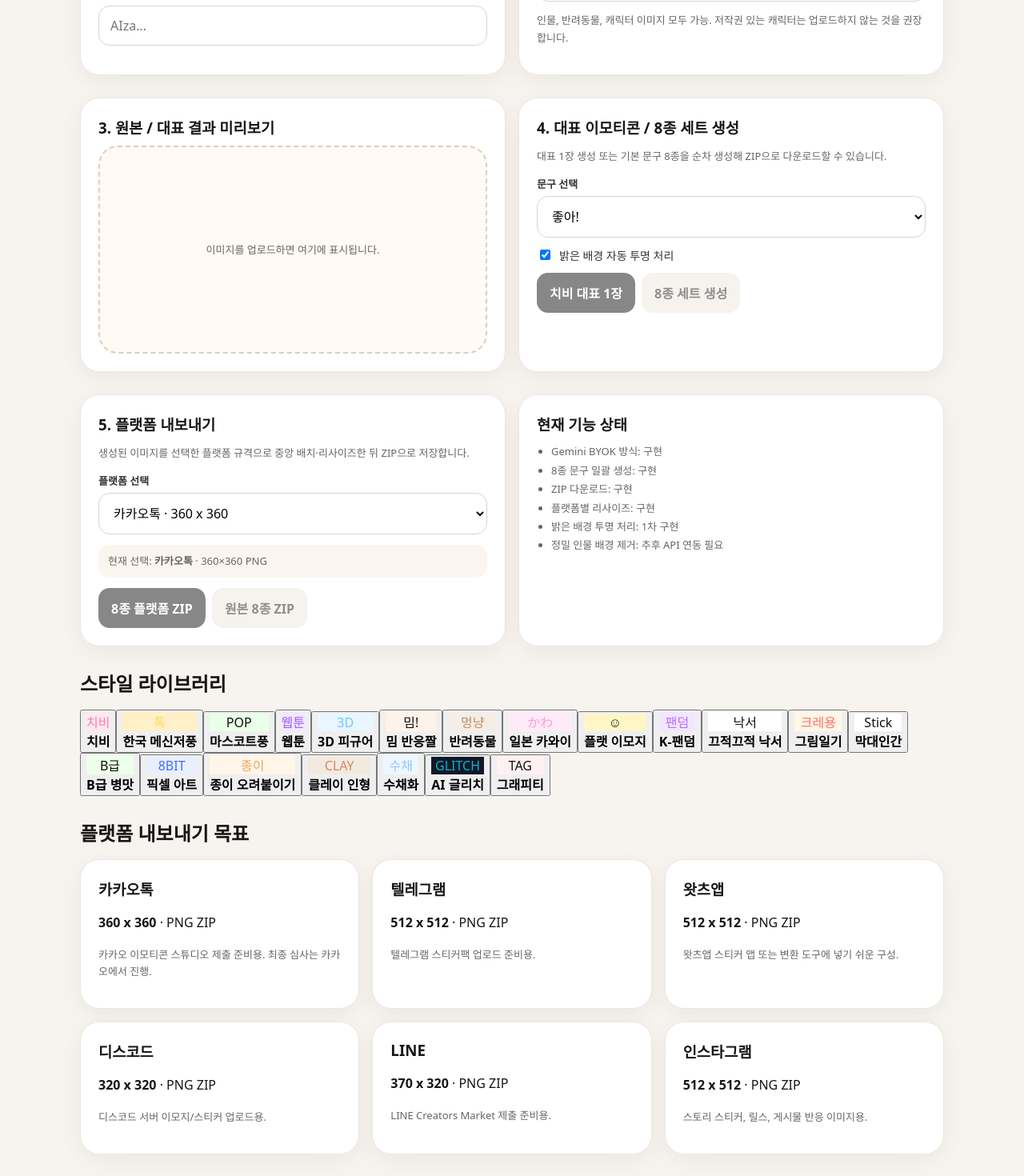
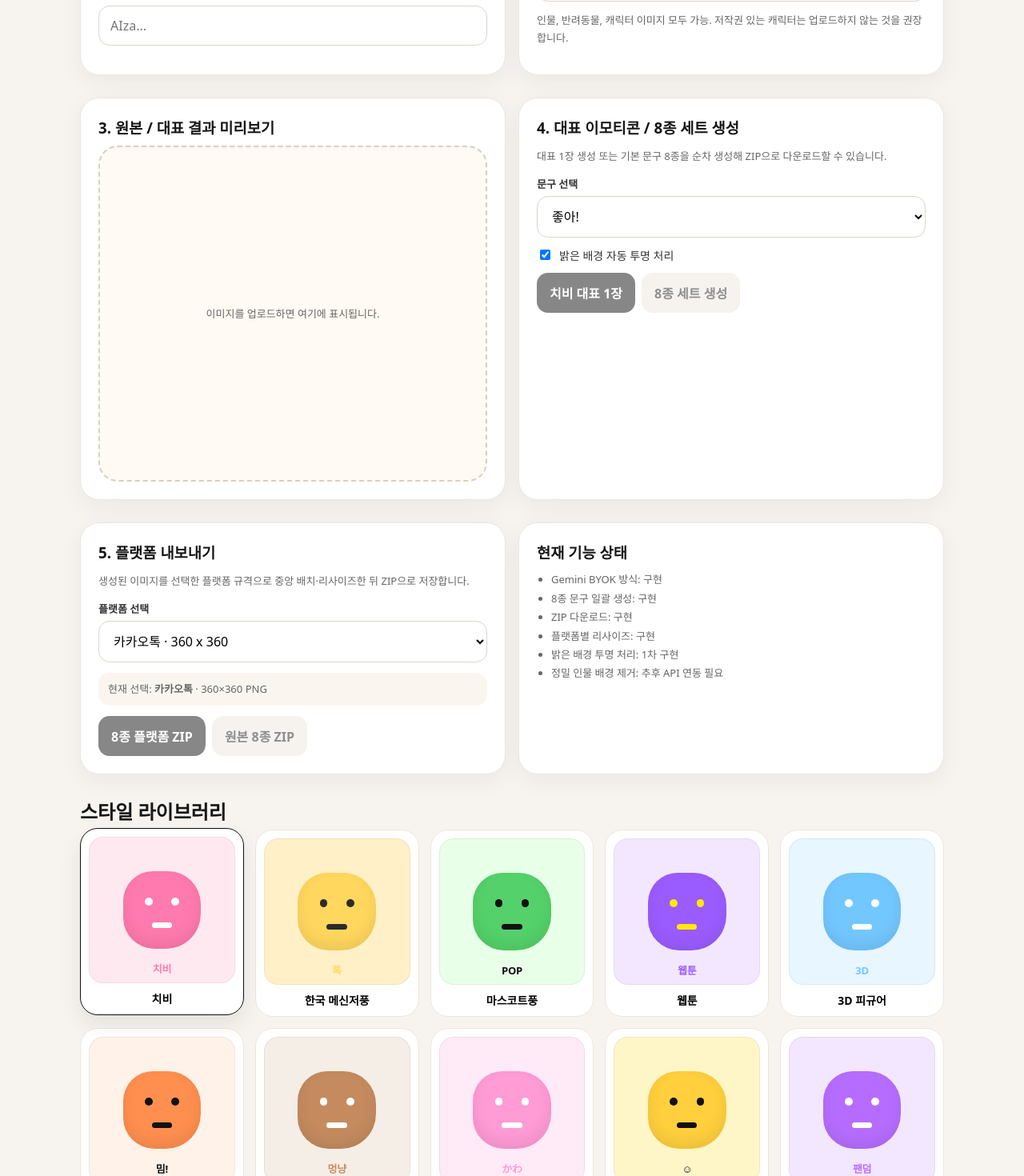
Before and after one commit to REDPAPA1000/sns_emoticon_maker, a Next.js app: page / in a window 1280 px wide. Shown: the part 460-1930 px from the top of the page at 80% size. Built offline with nearby package versions, Linux system fonts and the light colour scheme.

Commit message:
Fix fixed image preview width and add style sample styles

```diff
--- a/app/globals.css
+++ b/app/globals.css
@@ -1,38 +1,56 @@
 :root { color-scheme: light; }
 * { box-sizing: border-box; }
+html, body { max-width: 100%; overflow-x: hidden; }
 body { margin: 0; font-family: system-ui, -apple-system, BlinkMacSystemFont, 'Segoe UI', sans-serif; background: #f7f4ef; color: #161616; }
 button, input, select { font: inherit; }
 a { color: inherit; }
+img { max-width: 100%; }
 .container { max-width: 1120px; margin: 0 auto; padding: 32px 20px 80px; }
 .hero { display: grid; gap: 18px; padding: 36px; border-radius: 28px; background: linear-gradient(135deg, #fff, #f1e7d7); box-shadow: 0 18px 60px rgba(0,0,0,.08); }
 .badge { display:inline-flex; width:max-content; padding:7px 12px; border-radius:999px; background:#111; color:white; font-size:13px; }
 h1 { font-size: clamp(32px, 6vw, 66px); line-height: .98; margin:0; letter-spacing:-.05em; }
-h2 { margin: 0 0 16px; }
+h2 { margin: 0 0 6px; }
 h3 { margin: 0 0 10px; }
 p { line-height:1.65; }
-.card { background:#fff; border:1px solid #ece7df; border-radius:24px; padding:22px; box-shadow:0 8px 30px rgba(0,0,0,.05); }
-.grid { display:grid; gap:16px; }
+.card { min-width: 0; background:#fff; border:1px solid #ece7df; border-radius:24px; padding:22px; box-shadow:0 8px 30px rgba(0,0,0,.05); }
+.grid { display:grid; gap:16px; min-width: 0; }
 .grid-2 { grid-template-columns: repeat(2, minmax(0,1fr)); }
 .grid-3 { grid-template-columns: repeat(3, minmax(0,1fr)); }
 .grid-4 { grid-template-columns: repeat(4, minmax(0,1fr)); }
+.fixed-grid > * { min-width: 0; }
 @media (max-width: 920px) { .grid-4 { grid-template-columns: repeat(2, minmax(0,1fr)); } }
 @media (max-width: 760px) { .grid-2, .grid-3, .grid-4 { grid-template-columns:1fr; } .hero{padding:24px;} }
-.input { width:100%; padding:13px 14px; border:1px solid #ddd4c8; border-radius:14px; background:white; }
+.input { width:100%; min-width:0; padding:13px 14px; border:1px solid #ddd4c8; border-radius:14px; background:white; }
 .btn { border:0; padding:13px 16px; border-radius:14px; background:#111; color:white; cursor:pointer; font-weight:700; text-decoration:none; display:inline-flex; align-items:center; justify-content:center; }
 .btn.secondary { background:#efe8de; color:#222; }
 .btn:disabled { opacity:.5; cursor:not-allowed; }
-.style-card { border:1px solid #eee6dc; border-radius:20px; padding:16px; cursor:pointer; background:white; transition:.15s; text-align:left; }
-.style-card:hover, .style-card.active { border-color:#111; transform:translateY(-2px); }
-.preview-box { min-height:260px; display:grid; place-items:center; border:2px dashed #d9cfc2; border-radius:24px; overflow:hidden; background:#fffaf3; }
-.preview-box img { max-width:100%; max-height:320px; object-fit:contain; }
+.preview-box { width:100%; aspect-ratio:1/1; max-height:420px; display:grid; place-items:center; border:2px dashed #d9cfc2; border-radius:24px; overflow:hidden; background:#fffaf3; }
+.preview-box img { width:100%; height:100%; object-fit:contain; display:block; }
 .thumb-box { width:100%; aspect-ratio:1/1; display:grid; place-items:center; border-radius:18px; background:#fffaf3; border:1px solid #efe7dc; overflow:hidden; margin-bottom:12px; }
-.thumb-box img { max-width:100%; max-height:100%; object-fit:contain; }
+.thumb-box img { width:100%; height:100%; object-fit:contain; display:block; }
 .small { font-size:13px; color:#666; }
 .section { margin-top:28px; }
-.kbd { font-family: ui-monospace, SFMono-Regular, Menlo, monospace; background:#f1eee9; border-radius:8px; padding:2px 6px; }
 .error-text { color:#b00020; white-space:pre-wrap; }
 .button-row { display:flex; gap:8px; flex-wrap:wrap; margin-top:12px; }
 .label { display:block; margin: 12px 0 6px; font-size:13px; font-weight:700; color:#333; }
 .check-row { display:flex; gap:8px; align-items:center; margin-top:12px; font-size:14px; color:#333; }
 .selected-platform { padding:10px 12px; border-radius:14px; background:#faf6ef; }
 .status-list { margin: 0; padding-left: 18px; line-height: 1.8; }
+.style-toolbar { display:flex; align-items:flex-end; justify-content:space-between; gap:16px; margin-bottom:14px; flex-wrap:wrap; }
+.style-toolbar p { margin: 0; }
+.style-grid { display:grid; grid-template-columns: repeat(5, minmax(0,1fr)); gap:14px; }
+@media (max-width: 1040px) { .style-grid { grid-template-columns: repeat(4, minmax(0,1fr)); } }
+@media (max-width: 760px) { .style-grid { grid-template-columns: repeat(2, minmax(0,1fr)); } }
+.style-sample-card { min-width:0; border:1px solid #eee6dc; border-radius:22px; padding:10px; cursor:pointer; background:white; transition:.15s; text-align:center; }
+.style-sample-card:hover, .style-sample-card.active { border-color:#111; transform:translateY(-2px); box-shadow:0 12px 28px rgba(0,0,0,.08); }
+.style-sample-card strong { display:block; margin-top:9px; font-size:14px; white-space:nowrap; overflow:hidden; text-overflow:ellipsis; }
+.style-sample { position:relative; width:100%; aspect-ratio:1/1; border-radius:18px; overflow:hidden; display:grid; place-items:center; border:1px solid rgba(0,0,0,.06); }
+.sample-head { width:54%; aspect-ratio:1/1; border-radius:38% 42% 45% 40%; position:relative; box-shadow: inset 0 -8px 18px rgba(0,0,0,.08); }
+.sample-eye { position:absolute; top:34%; width:10%; height:10%; border-radius:999px; }
+.sample-eye.left { left:28%; }
+.sample-eye.right { right:28%; }
+.sample-mouth { position:absolute; left:37%; bottom:27%; width:26%; height:7%; border-radius:999px; }
+.sample-label { position:absolute; left:8px; right:8px; bottom:8px; font-size:13px; font-weight:900; letter-spacing:-.02em; text-shadow:0 1px 0 rgba(255,255,255,.45); }
+.helper-box { margin-top:12px; padding:12px; border-radius:16px; background:#faf6ef; border:1px solid #efe7dc; }
+.helper-box ol { margin:8px 0 0; padding-left:18px; }
+.helper-box li { margin:4px 0; }
```
